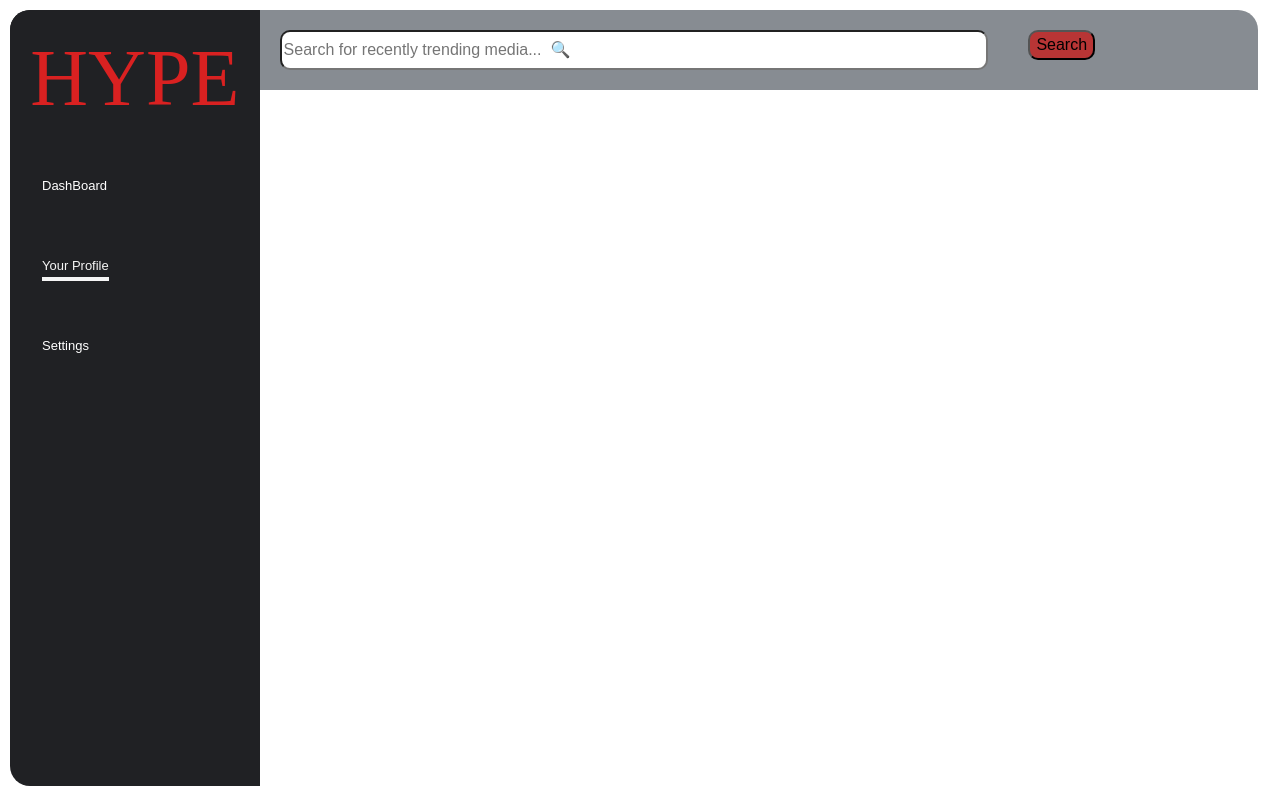
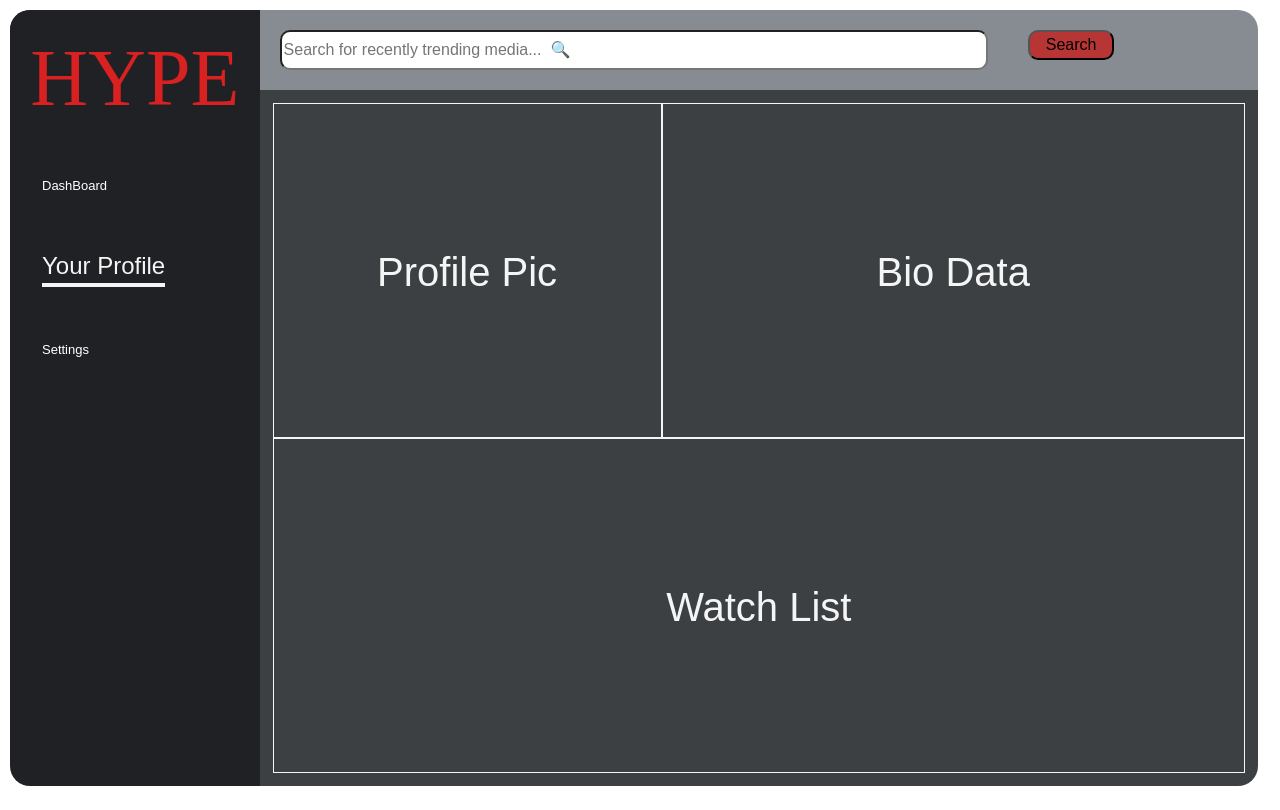
Before and after one commit to r3x6/SEI33-Project2-HypeApp, a React (Create React App) app in the folder react_app/: page /profile in a window 1280 px wide. Built offline with nearby package versions, Linux system fonts and the light colour scheme; no server answers; a web font is replaced by a local one.

Commit message:
added dummy pages for profile and settings

```diff
--- a/react_app/src/components/DashBoard.js
+++ b/react_app/src/components/DashBoard.js
@@ -8,6 +8,7 @@ import Search from "./Search";
 import Profile from "./Profile";
 import SideBar from "./SideBar";
 import TopBar from "./TopBar";
+import Settings from "./Settings";
 
 const DashBoard = () => {
   const dispatch = useDispatch();
@@ -121,6 +122,7 @@ const DashBoard = () => {
               />
               <Route path="/search/:item" element={<Search />} />
               <Route path="/profile" element={<Profile />} />
+              <Route path="/settings" element={<Settings />} />
             </Routes>
           </div>
         </div>
--- a/react_app/src/components/Profile.js
+++ b/react_app/src/components/Profile.js
@@ -1,6 +1,12 @@
 import React from "react";
 
 const Profile = () => {
-  return <div></div>;
+  return (
+    <div className="profile">
+      <div className="profilePic">Profile Pic</div>
+      <div className="bioData">Bio Data</div>
+      <div className="mediaData">Watch List</div>
+    </div>
+  );
 };
 export default Profile;
--- /dev/null
+++ b/react_app/src/components/Settings.js
@@ -0,0 +1,19 @@
+import React from "react";
+
+const Settings = () => {
+  return (
+    <div className="settings">
+      <div className="setting">a certain setting</div>
+      <div className="setting">a certain setting</div>
+      <div className="setting">a certain setting</div>
+      <div className="setting">a certain setting</div>
+      <div className="setting">a certain setting</div>
+      <div className="setting">a certain setting</div>
+      <div className="setting">a certain setting</div>
+      <div className="setting">a certain setting</div>
+      <div className="setting">a certain setting</div>
+      <div className="setting">a certain setting</div>
+    </div>
+  );
+};
+export default Settings;
--- a/react_app/src/components/SideBar.module.css
+++ b/react_app/src/components/SideBar.module.css
@@ -11,11 +11,13 @@
   margin: 0 1rem;
   width: 10rem;
   line-height: 5rem;
+  transition: transform 0.5s;
 }
 
 .sideBar a {
   color: white;
-  text-decoration: none;
+  background-color: #202124;
+  transition: font-size 0.5s;
 }
 
 .sideBar a:hover,
@@ -24,4 +26,9 @@
   color: whitesmoke;
   padding-bottom: 0.25rem;
   border-bottom: 4px solid whitesmoke;
+  font-size: 3vh;
 }
+.sideBar li:hover,
+.sideBar li:active {
+  transform: translate(1.6vw, 1.6vh);
+}
--- a/react_app/src/index.css
+++ b/react_app/src/index.css
@@ -48,7 +48,6 @@ button {
   border-radius: 0 0 20px 0;
   display: grid;
   grid-template-columns: 50% 50%;
-
   padding: 10px;
 }
 .col-sm-3 {
@@ -147,6 +146,7 @@ ol {
 }
 button {
   background-color: #b83535;
+  width: 80%;
 }
 
 .centered {
@@ -230,3 +230,61 @@ a:hover {
   font-size: 1.7vw;
   font-weight: bolder;
 }
+.profile {
+  background-color: #3c4042;
+  height: 87vh;
+  width: 100vw;
+  border-radius: 0 0 20px 0;
+  display: grid;
+  grid-template-columns: 40% 60%;
+  grid-template-rows: 50% 50%;
+  padding: 13px;
+}
+.profilePic {
+  font-size: 5vh;
+  line-height: 42vh;
+  float: none;
+  color: whitesmoke;
+  width: 100%;
+  height: 100%;
+  border: 1px solid whitesmoke;
+}
+.bioData {
+  font-size: 5vh;
+  line-height: 42vh;
+  float: none;
+  color: whitesmoke;
+  width: 100%;
+  height: 100%;
+  border: 1px solid whitesmoke;
+}
+.mediaData {
+  font-size: 5vh;
+  line-height: 42vh;
+  float: none;
+  color: whitesmoke;
+  width: 100%;
+  height: 100%;
+  border: 1px solid whitesmoke;
+  grid-column-start: 1;
+  grid-column-end: 3;
+}
+.settings {
+  background-color: black;
+  height: 87vh;
+  width: 100vw;
+  border-radius: 0 0 20px 0;
+  display: grid;
+  grid-template-columns: 100%;
+  padding: 10px;
+  opacity: 93%;
+  overflow-y: scroll;
+}
+.setting {
+  float: none;
+  height: 20vh;
+  line-height: 20vh;
+  width: 100%;
+  color: red;
+  border-bottom: 1px solid lightgrey;
+}
```
